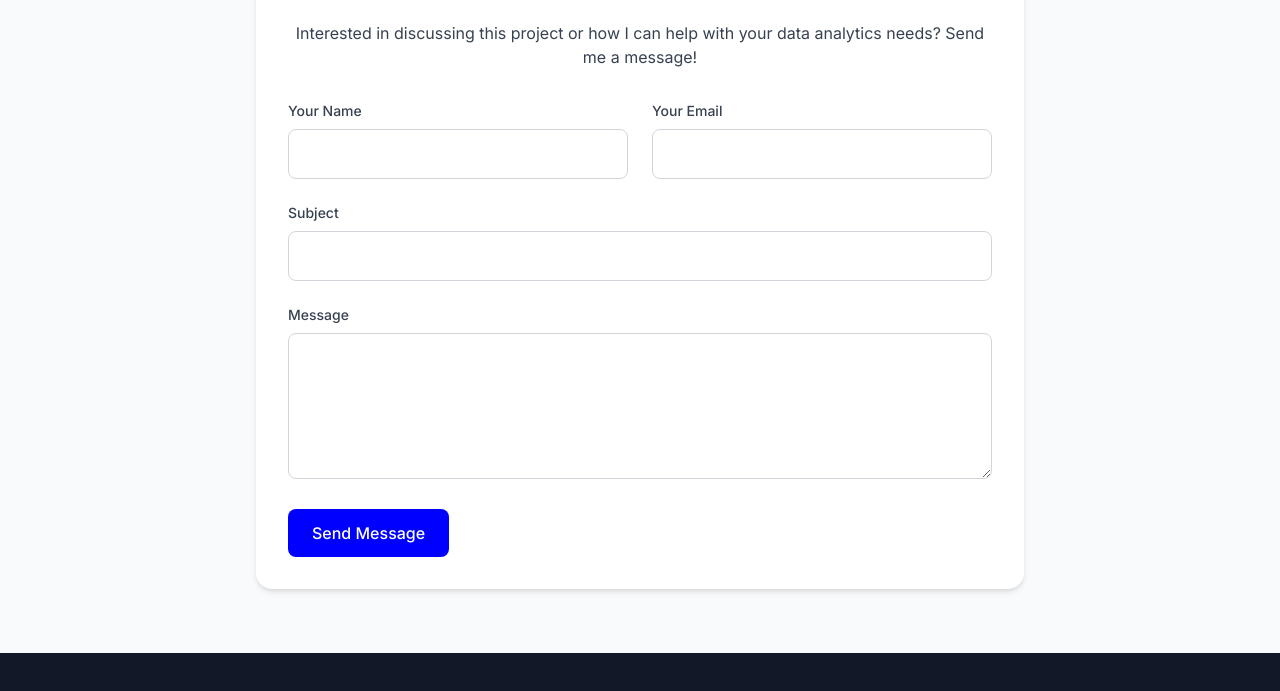
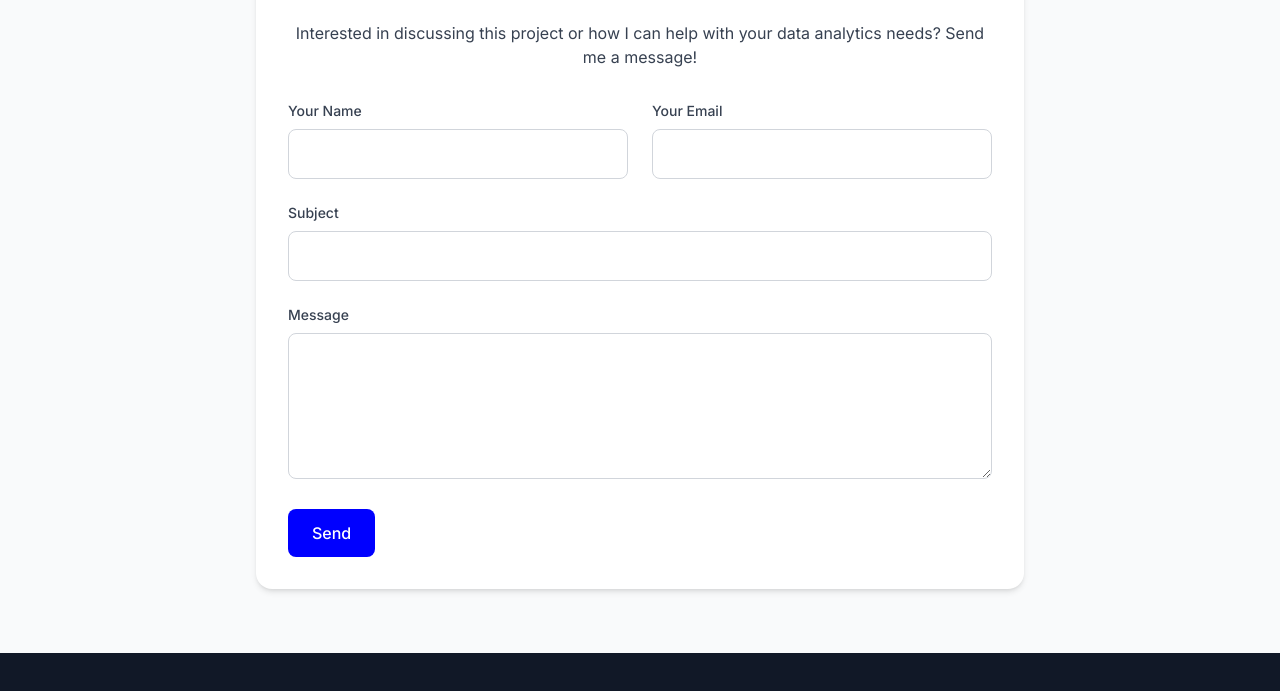
Before and after one commit to tiffanytay/powered-by-tnt_site, a plain HTML site: page project-detail-3.html in a window 1280 px wide. Shown: the part 7514-8205 px from the top of the page. Drawn offline with nearby package versions, Linux system fonts and the light colour scheme.

Commit message:
Update project-detail-3.html

```diff
--- a/project-detail-3.html
+++ b/project-detail-3.html
@@ -610,7 +610,8 @@ input:focus, textarea:focus {
             <p class="text-gray-700 mb-8 text-center">
                 Interested in discussing this project or how I can help with your data analytics needs? Send me a message!
             </p>
-            <form>
+            <form action="https://api.web3forms.com/submit" method="POST" id="contact-form">
+              <input type="hidden" name="access_key" value="d5b0b07d-d2c0-4a93-acf3-259cf4caee86">
               <div class="grid grid-cols-1 md:grid-cols-2 gap-6 mb-6">
               <div>
               <label for="name" class="block text-sm font-medium text-gray-700 mb-2">Your Name</label>
@@ -629,9 +630,8 @@ input:focus, textarea:focus {
               <label for="message" class="block text-sm font-medium text-gray-700 mb-2">Message</label>
               <textarea id="message" name="message" rows="5" class="w-full px-4 py-3 rounded border border-gray-300 focus:border-primary" required></textarea>
               </div>
-                <button type="submit" class="bg-primary text-white px-6 py-3 rounded-button font-medium hover:bg-opacity-90 transition whitespace-nowrap w-full md:w-auto">
-                    Send Message
-                </button>
+              <input type="checkbox" name="botcheck" class="hidden" style="display: none;">
+              <button type="submit" class="bg-primary text-white px-6 py-3 rounded-button font-medium hover:bg-opacity-90 transition whitespace-nowrap">Send</button>
             </form>
         </div>
     </div>
```
Lines whose indentation alone changed are shown as unchanged.
